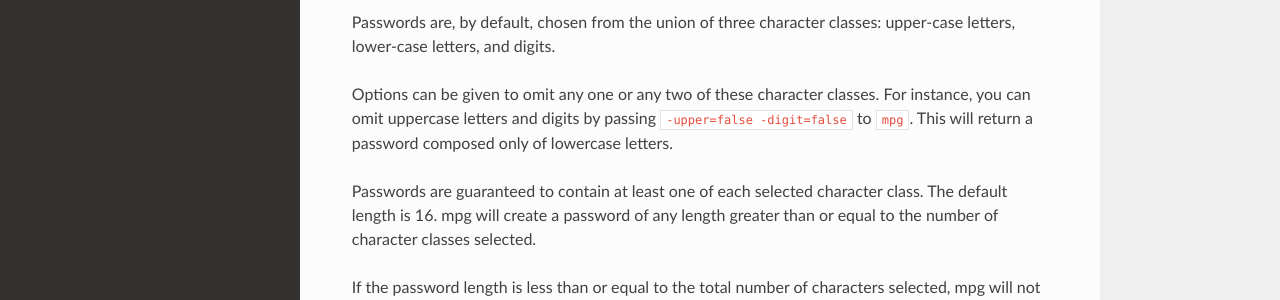
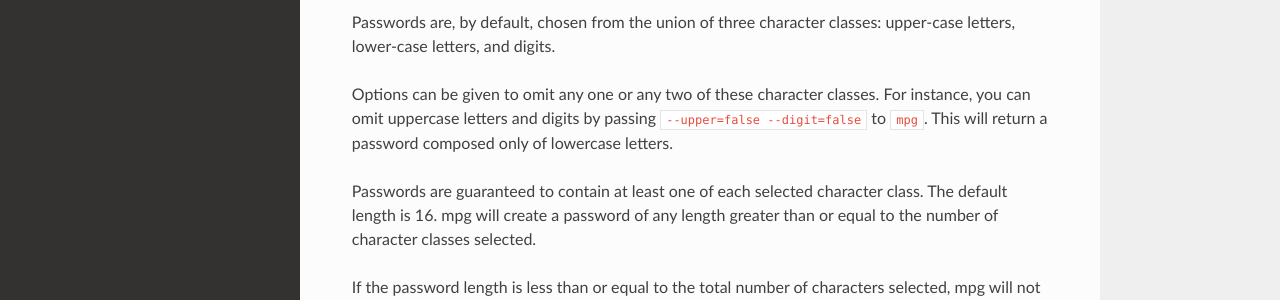
Before and after one commit to step-security-bot/mpg, an MkDocs documentation site: the page built from docs/index.md, in a window 1280 px wide. Shown: the part 221-521 px from the top of the page. Built offline with MkDocs 1.6.1, drawn with Linux system fonts in a browser that asks for light colours; nearby versions of some CDN libraries.

Commit message:
docs: fix flags in example

```diff
--- a/docs/index.md
+++ b/docs/index.md
@@ -8,7 +8,7 @@ classes: upper-case letters, lower-case letters, and digits.
 
 Options can be given to omit any one or any two of these character
 classes. For instance, you can omit uppercase letters and digits by
-passing `-upper=false -digit=false` to `mpg`. This will return a
+passing `--upper=false --digit=false` to `mpg`. This will return a
 password composed only of lowercase letters.
 
 Passwords are guaranteed to contain at least one of each selected
```
